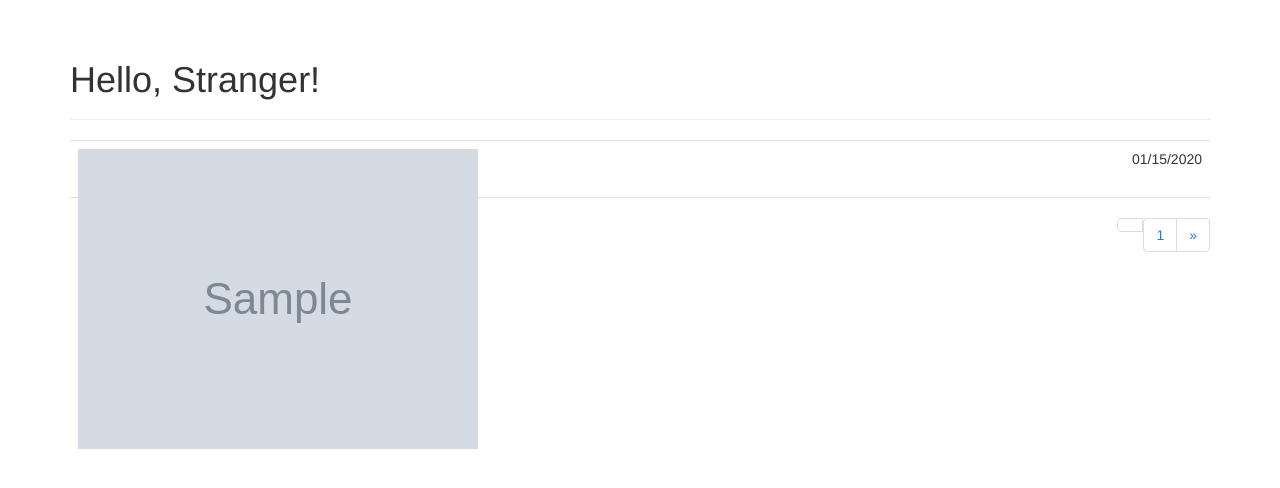
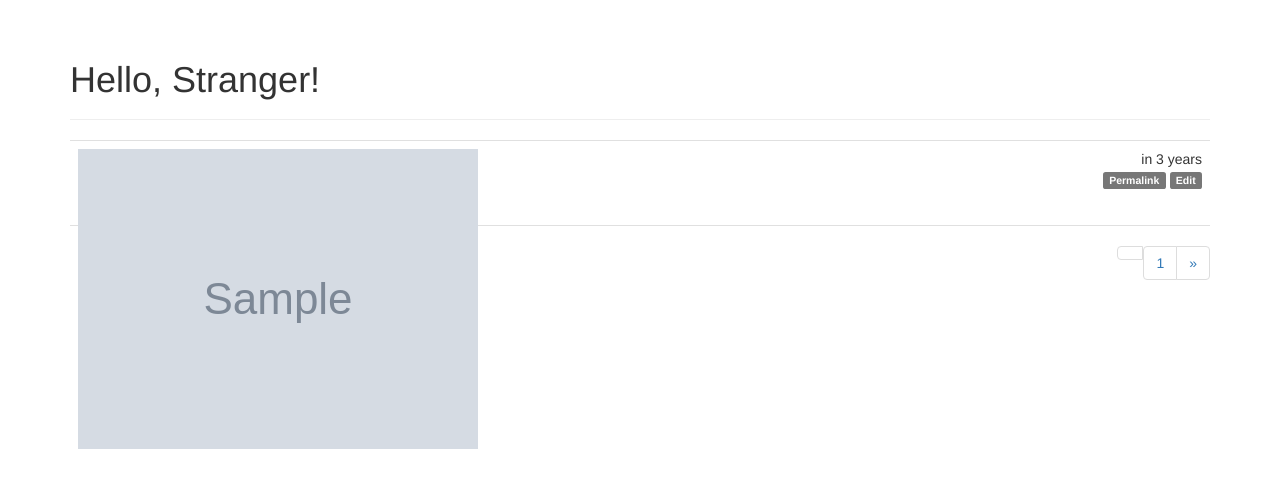
Before and after one commit to LittleBirdLiu/Flask_WebDev, a Python web app: template APP/templates/index.html in a window 1280 px wide. Shown: the part 52-540 px from the top of the page. Run offline with Jinja, Linux system fonts and the light colour scheme; the template is opened without the code that fills it: most values are stand-ins (such as "Sample title", 1, 10 or a date in 2020); grey boxes marked "Sample" are stand-in pictures; some libraries are stand-ins or nearby versions.

Commit message:
finish the commit page

```diff
--- a/app/models.py
+++ b/app/models.py
@@ -234,7 +234,7 @@ class Post(db.Model):
     def on_changed_body(target, value, oldvalue, initiator):
         allowed_tag = ['a', 'abbr', 'acronym', 'b', 'blockquote', 'code',
                        'em', 'i', 'li', 'ol', 'pre', 'strong', 'ul',
-                       'h1', 'h2', 'h3', 'h4']
+                       'h1', 'h2', 'h3', 'h4','p']
         target.body_html = bleach.linkify(bleach.clean(
             markdown(value, output_format='html'),
             tags=allowed_tag,
--- a/app/static/style.css
+++ b/app/static/style.css
@@ -32,11 +32,11 @@ div.post-author {
     font-weight: bold;
 }
 div.post-thumbnail {
-    position: relative;
+    position: absolute;
 }
 div.post-content {
-    margin-left: 1px;
-    min-height: 1px;
+    margin-left: 48px;
+    min-height: 48px;
 }
 div.post-footer {
     text-align: right;
--- a/app/templates/_posts.html
+++ b/app/templates/_posts.html
@@ -4,25 +4,32 @@
         <div class="post-thumbnail">
             <a href="{{ url_for('.user', username=post.author.username )}}">
                 <img class="image-rounded profile-thumbnail"
-                    src="{{ post.author.gravatar(size=30) }}">
+                    src="{{ post.author.gravatar(size=40) }}">
             </a>
         </div>
-        <div class="post-date">
-            {{ moment(post.timestamp).format('L') }}
+        <div class="post-date">{{ moment(post.timestamp).fromNow() }}</div>
+        <div class="post-content">
+            {% if post.body_html %}
+                {{ post.body_html | safe}}
+            {% else %}
+               {{ post.body }}
+            {% endif %}
+            <div class="post-footer">
+                <a href="{{ url_for('.post', id=post.id) }}">
+                    <span class="label label-default">Permalink</span>
+                </a>
+                <a href="{{ url_for('.edit', id=post.id )}}">
+                    <span class="label label-default">
+                        Edit
+                    </span>
+                </a>
+            </div>
         </div>
         <div class="post-author">
-            <a href="{{ url_for('.user', username=post.author.username )}}">
+            <a href="{{ url_for('.user',username=post.author.username) }}">
                 {{ post.author.username }}
             </a>
         </div>
-        <div class="post-content">
-            {% if post.body_html %}
-               {{ post.body_html | safe }}
-            {% else %}
-                {{ post.body }}
-            {% endif %}
-        </div>
     </li>
-
     {% endfor %}
 </ul>
```
Also changed, not shown: APP/main/views.py (+21 -0 lines), data-dev.sqlite.
